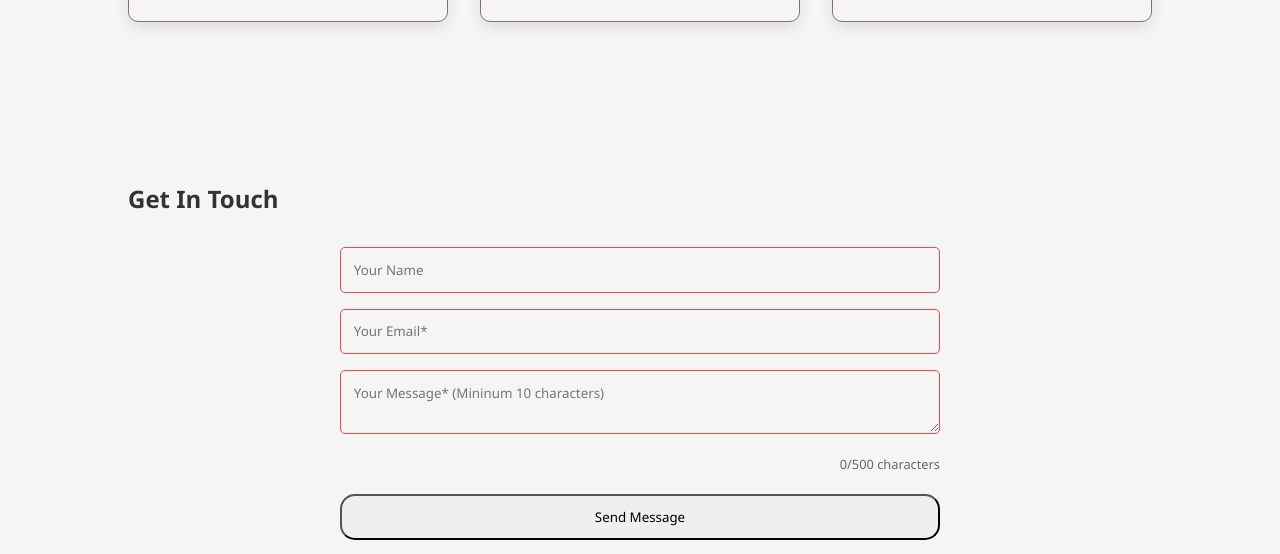
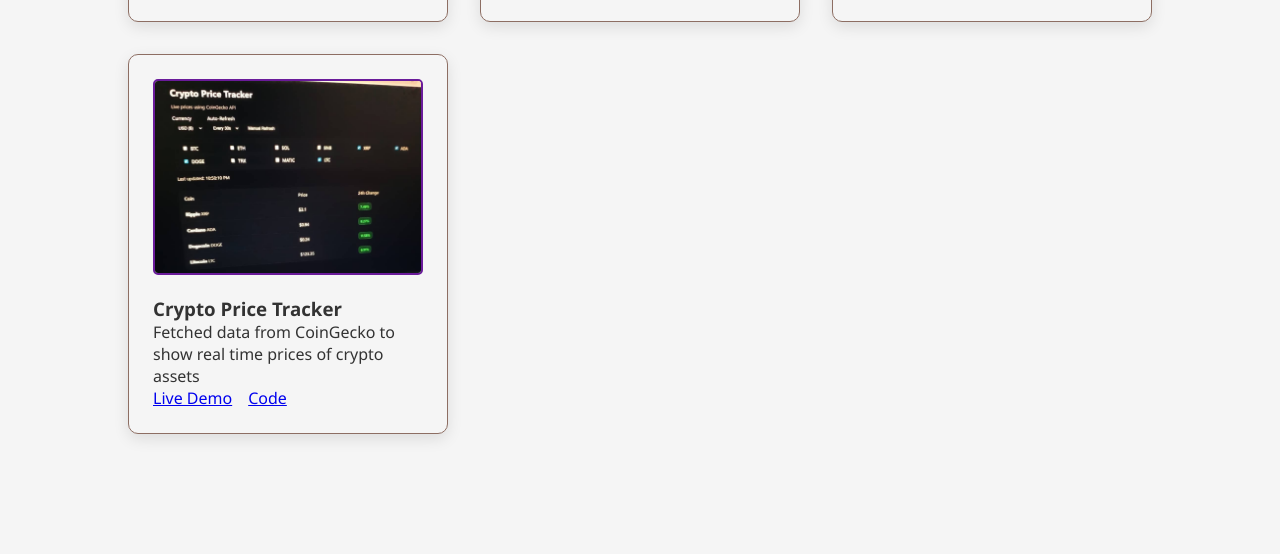
Before and after one commit to faithArchibong555/F8_tech-Website, a plain HTML site: page index.html in a window 1280 px wide. Shown: the part 1848-2402 px from the top of the page. Drawn offline with Linux system fonts and the light colour scheme.

Commit message:
Added Crypto Tracker to the Project

```diff
--- a/index.html
+++ b/index.html
@@ -107,6 +107,15 @@
                     <a href="https://github.com/faithArchibong555/ChainSusu.sol.git" target="_blank" rel="noopener noreferrer" class="btn secondary">Code</a>
                 </div>
             </div>
+              <div class="project-card">
+                <img src="images/crypto price tracker screenshot.jpg" alt="Crypto Price Tracker">
+                <h3>Crypto Price Tracker</h3>
+                <p>Fetched data from CoinGecko to show real time prices of crypto assets</p>
+                <div class="project-links">
+                    <a href="https://testnet.bscscan.com/address/0xb6c99dd48c36700c5dca3940893d9d2e7ce39974#code" class="btn">Live Demo</a>
+                    <a href="https://github.com/faithArchibong555/ChainSusu.sol.git" target="_blank" rel="noopener noreferrer" class="btn secondary">Code</a>
+                </div>
+            </div>
         </div>
     </section>
 
```
Also changed, not shown: images/crypto price tracker screenshot.jpg (added).
